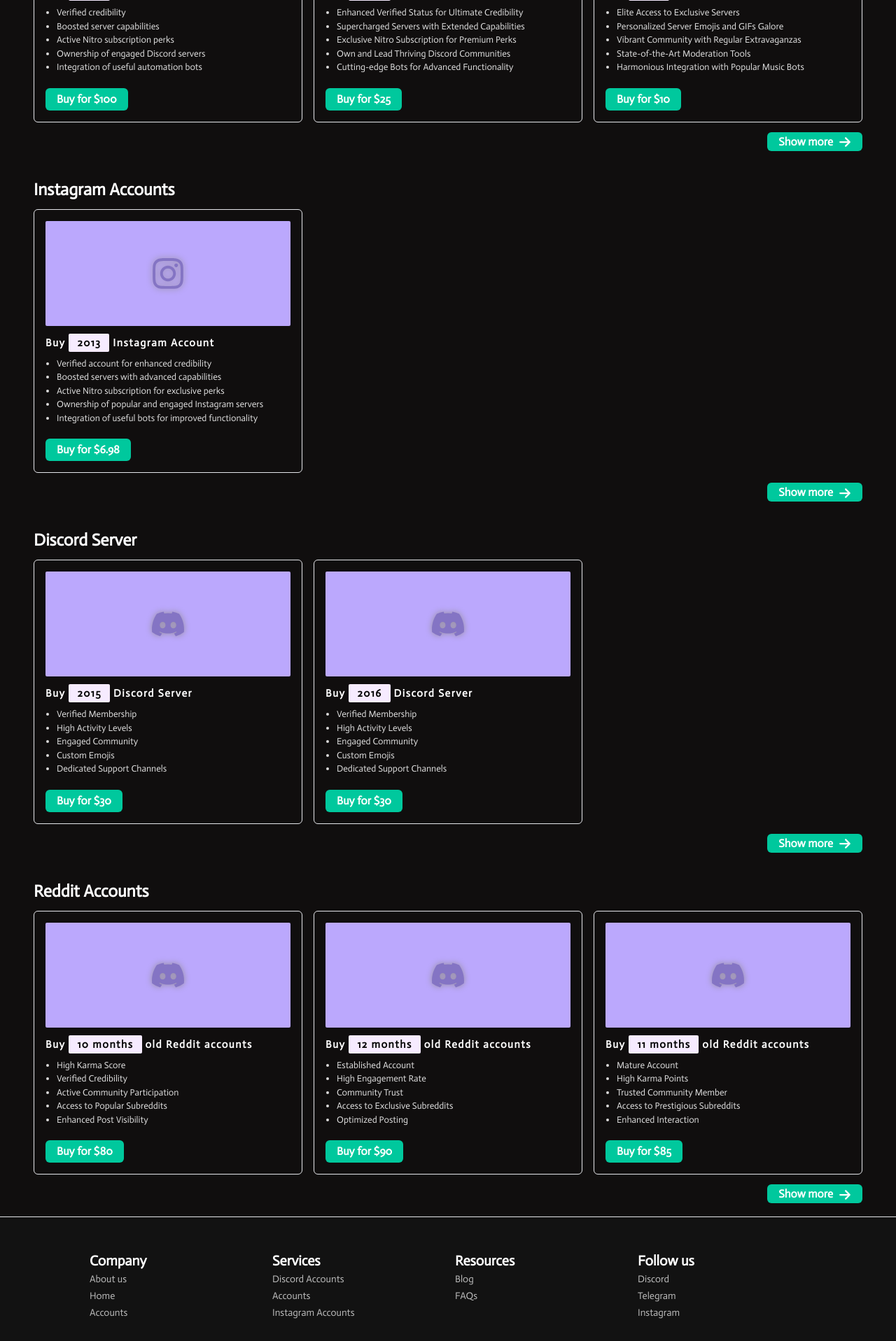
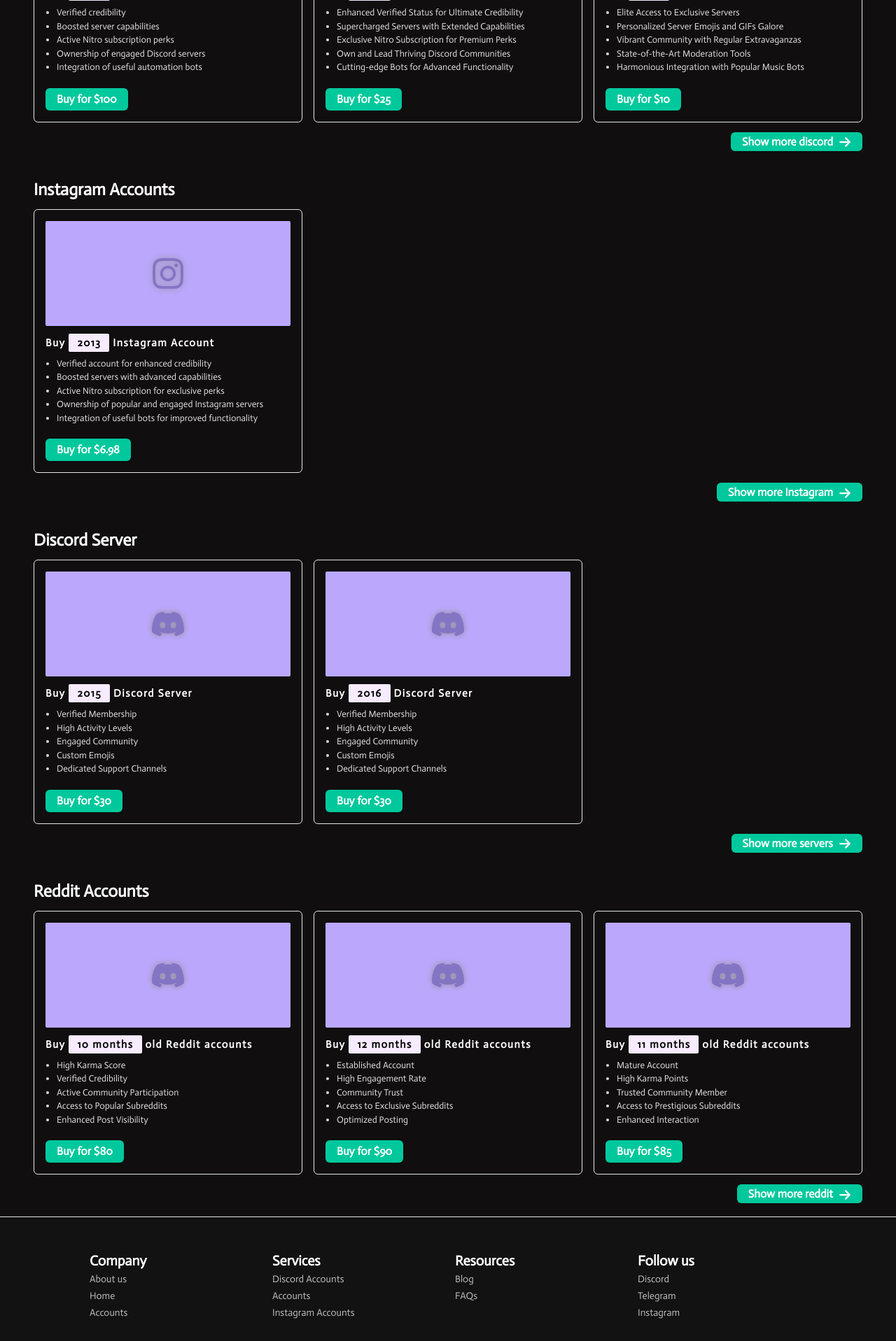
Before and after one commit to enggsatyamraj/CSET301_Assignment, a Next.js app: page /accounts in a window 1280 px wide. Shown: the part 1067-2984 px from the top of the page at 70% size. Built offline with nearby package versions, Linux system fonts and the light colour scheme.

Commit message:
fixed some error, updated sitemap

```diff
--- a/src/app/aboutus/page.jsx
+++ b/src/app/aboutus/page.jsx
@@ -4,7 +4,7 @@ import Link from "next/link";
 import React from "react";
 
 export const generateMetadata = () => {
-  const title = "About Discord Arena | Your Source for Aged and Old Discord Accounts";
+  const title = "About Discord Arena | Aged & Old Discord Accounts";
   const description =
     "Learn about Discord Arena, your trusted source for premium aged and verified social media accounts. Our mission is to provide high-quality accounts for enhanced online presence. Discover our story and commitment to excellence.";
   const keywords =
--- a/src/app/accounts/page.jsx
+++ b/src/app/accounts/page.jsx
@@ -174,7 +174,7 @@ export default function Page() {
               // onClick={() => setShowMore(!showMore)}
               className="ml-auto mt-4 w-fit cursor-pointer rounded-md bg-[#00C89D] px-4 py-1 font-semibold"
             >
-              Show more
+              Show more discord
               <FaArrowRight size={18} className="ml-2 inline-block" />
             </Link>
           </div>
@@ -252,7 +252,7 @@ export default function Page() {
               // onClick={() => setShowMore(!showMore)}
               className="ml-auto mt-4 w-fit cursor-pointer rounded-md bg-[#00C89D] px-4 py-1 font-semibold"
             >
-              Show more
+              Show more Instagram
               <FaArrowRight size={18} className="ml-2 inline-block" />
             </Link>
           </div>
@@ -330,7 +330,7 @@ export default function Page() {
               // onClick={() => setShowMore(!showMore)}
               className="ml-auto mt-4 w-fit cursor-pointer rounded-md bg-[#00C89D] px-4 py-1 font-semibold"
             >
-              Show more
+              Show more servers
               <FaArrowRight size={18} className="ml-2 inline-block" />
             </Link>
           </div>
@@ -476,7 +476,7 @@ export default function Page() {
               // onClick={() => setShowMore(!showMore)}
               className="ml-auto mt-4 w-fit cursor-pointer rounded-md bg-[#00C89D] px-4 py-1 font-semibold"
             >
-              Show more
+              Show more reddit
               <FaArrowRight size={18} className="ml-2 inline-block" />
             </Link>
           </div>
```
Also changed, not shown: 2 other files (tests, documents, lock files or other folders).
